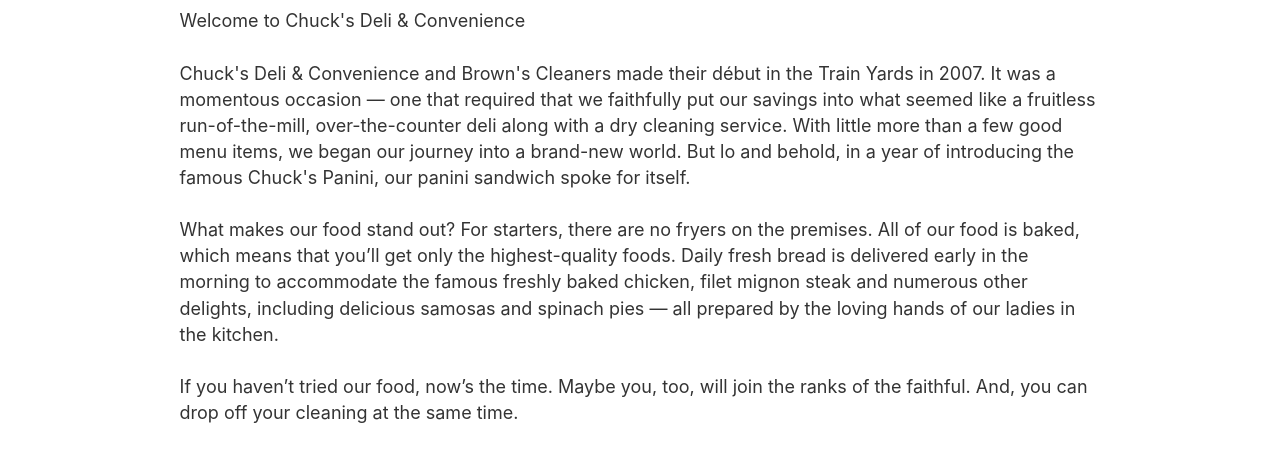
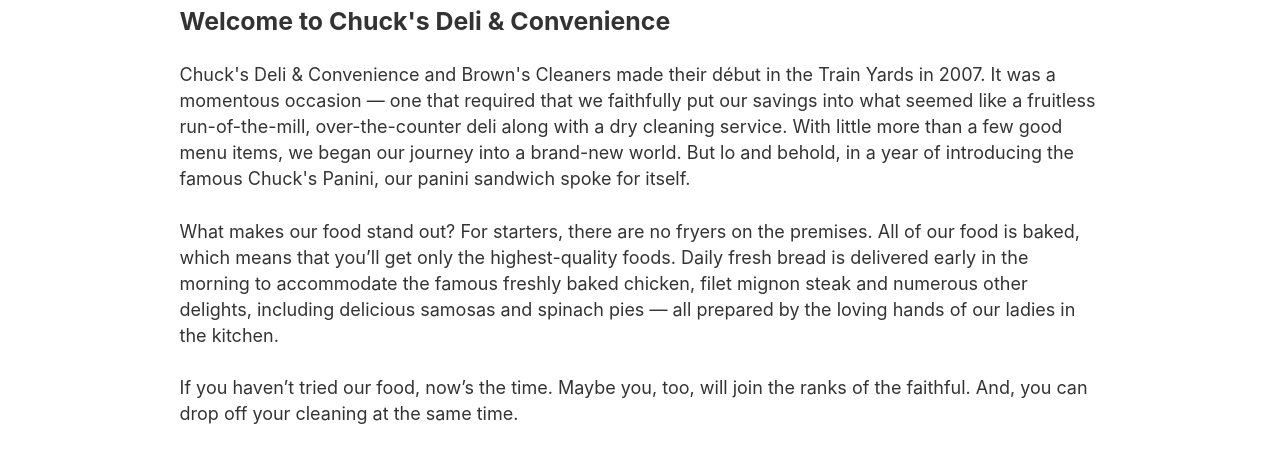
Before and after one commit to ccp92/chucks-deli, a Gatsby site: page /about-us in a window 1280 px wide. Shown: the part 185-644 px from the top of the page. Built offline with nearby package versions, Linux system fonts and the light colour scheme; Gatsby itself is replaced by a stand-in of ours.

Commit message:
Change header to h3 rather than p

```diff
--- a/src/pages/about-us.tsx
+++ b/src/pages/about-us.tsx
@@ -7,7 +7,7 @@
   <Layout>
     <Seo title="About Us" />
     <h1>About Us</h1>
-    <p>Welcome to Chuck's Deli & Convenience</p>
+    <h3>Welcome to Chuck's Deli & Convenience</h3>
     <p>
       Chuck's Deli & Convenience and Brown's Cleaners made their début in the
       Train Yards in 2007. It was a momentous occasion — one that required that
```
